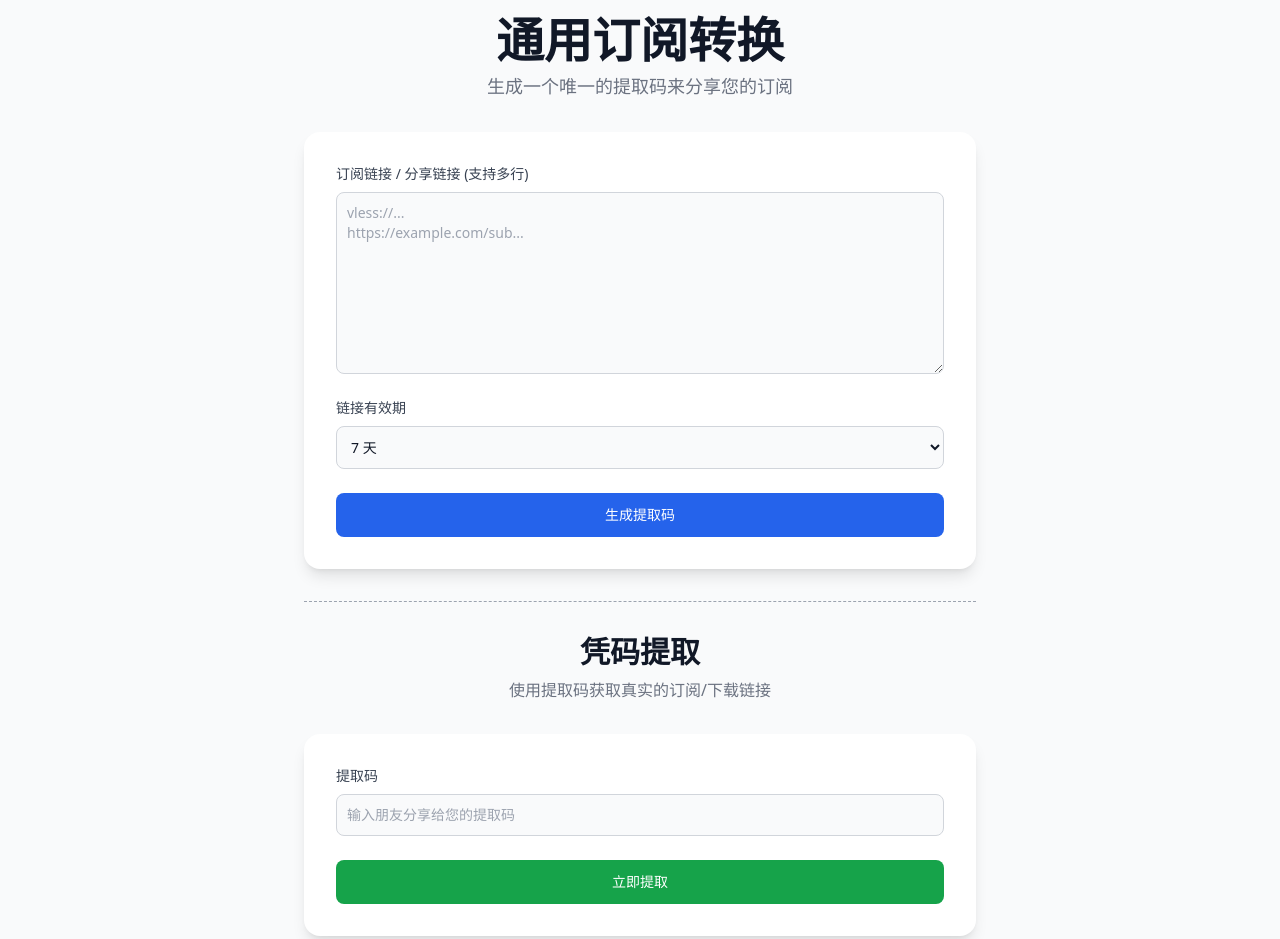
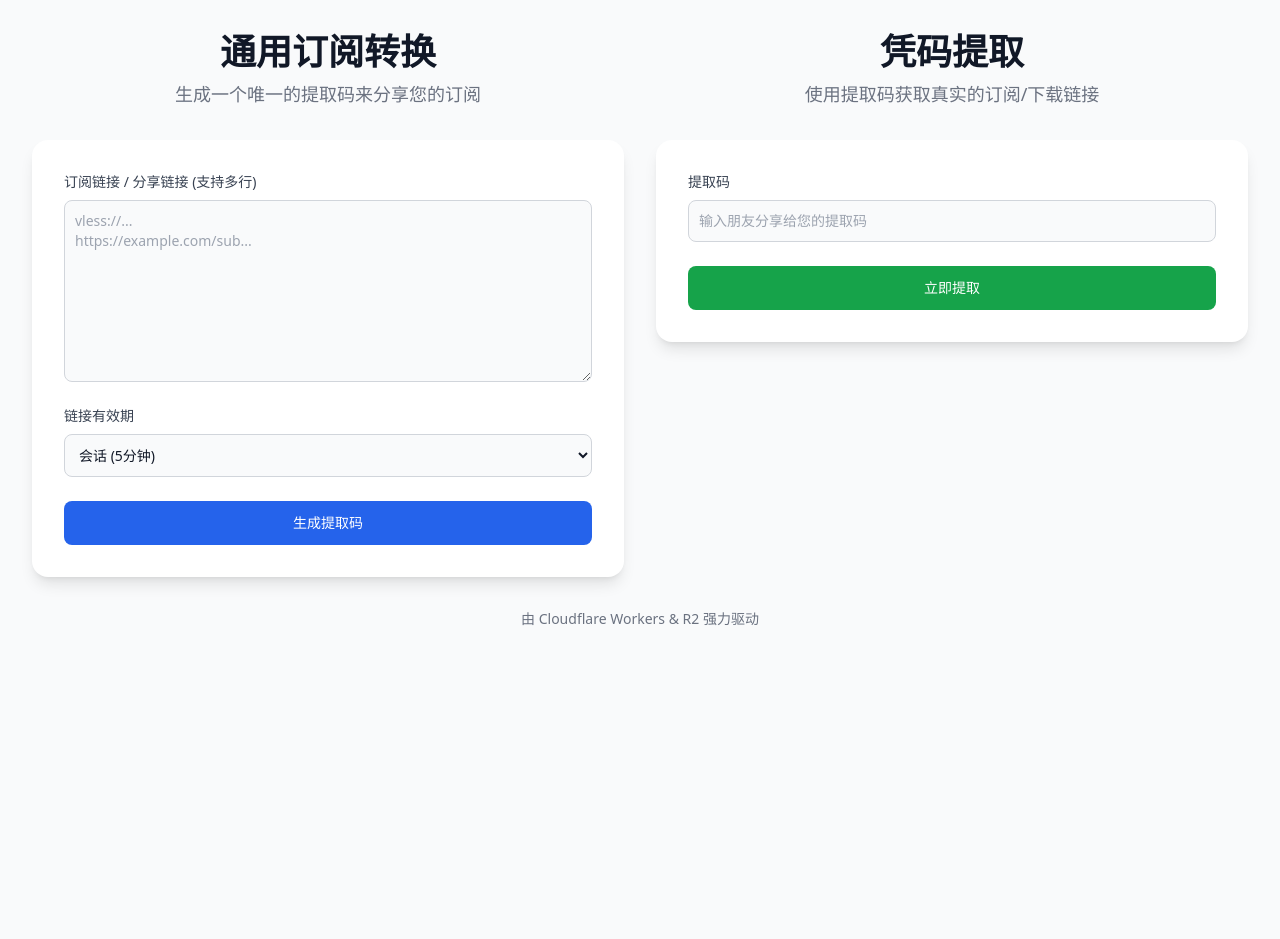
Before and after one commit to qyidc/sub-store, a website: page public/index.html in a window 1280 px wide. Shown: the top 939 px of the page. After the commit the page ends 800 px from the top, so only its background shows below. Drawn offline with nearby package versions, Linux system fonts and the light colour scheme.

Commit message:
全新改版

```diff
--- a/public/index.html
+++ b/public/index.html
@@ -10,12 +10,15 @@
 </head>
 <body class="bg-gray-50 dark:bg-gray-900 text-gray-800 dark:text-gray-200 font-sans">
 
-    <div class="min-h-screen flex flex-col items-center justify-center p-4 space-y-8">
+    <div class="container mx-auto p-4 lg:p-8">
+
+        <!-- Main Grid for side-by-side layout on large screens -->
+        <div class="grid grid-cols-1 lg:grid-cols-2 lg:gap-8">
 
             <!-- Part 1: Conversion Area -->
-        <div class="w-full max-w-2xl">
+            <div class="w-full">
                 <header class="text-center mb-8">
-                <h1 class="text-4xl md:text-5xl font-bold text-gray-900 dark:text-white">通用订阅转换</h1>
+                    <h1 class="text-4xl font-bold text-gray-900 dark:text-white">通用订阅转换</h1>
                     <p class="mt-2 text-lg text-gray-500 dark:text-gray-400">生成一个唯一的提取码来分享您的订阅</p>
                 </header>
                 <main class="w-full bg-white dark:bg-gray-800 rounded-2xl shadow-lg p-6 md:p-8 space-y-6">
@@ -30,8 +33,9 @@
                     <div>
                         <label for="expiration-select" class="block mb-2 text-sm font-medium text-gray-700 dark:text-gray-300">链接有效期</label>
                         <select id="expiration-select" class="bg-gray-50 border border-gray-300 text-gray-900 text-sm rounded-lg focus:ring-blue-500 focus:border-blue-500 block w-full p-2.5 dark:bg-gray-700 dark:border-gray-600 dark:placeholder-gray-400 dark:text-white">
+                            <option value="0" selected>会话 (5分钟)</option>
                             <option value="1">1 天</option>
-                        <option value="7" selected>7 天</option>
+                            <option value="7">7 天</option>
                             <option value="30">30 天</option>
                         </select>
                     </div>
@@ -54,14 +58,11 @@
                 </main>
             </div>
 
-        <!-- Separator -->
-        <div class="w-full max-w-2xl border-t border-dashed border-gray-400 dark:border-gray-600"></div>
-
             <!-- Part 2: Extraction Area -->
-        <div class="w-full max-w-2xl">
+            <div class="w-full mt-8 lg:mt-0">
                 <header class="text-center mb-8">
-                <h1 class="text-3xl font-bold text-gray-900 dark:text-white">凭码提取</h1>
-                <p class="mt-2 text-base text-gray-500 dark:text-gray-400">使用提取码获取真实的订阅/下载链接</p>
+                    <h1 class="text-4xl font-bold text-gray-900 dark:text-white">凭码提取</h1>
+                    <p class="mt-2 text-lg text-gray-500 dark:text-gray-400">使用提取码获取真实的订阅/下载链接</p>
                 </header>
                 <main class="w-full bg-white dark:bg-gray-800 rounded-2xl shadow-lg p-6 md:p-8 space-y-6">
                     <!-- Extraction Input -->
@@ -100,13 +101,14 @@
                     </div>
                 </main>
             </div>
+        </div> <!-- End of Main Grid -->
 
         <!-- Universal Error Message Area -->
         <div id="error-message" class="hidden fixed bottom-5 right-5 p-4 text-sm text-white bg-red-600 rounded-lg shadow-xl transition-opacity duration-300" role="alert">
             <span class="font-medium">错误:</span> <span id="error-text"></span>
         </div>
 
-        <footer class="text-center text-sm text-gray-500 dark:text-gray-400">
+        <footer class="mt-8 text-center text-sm text-gray-500 dark:text-gray-400">
             <p>由 Cloudflare Workers & R2 强力驱动</p>
         </footer>
 
```
Also changed, not shown: src/index.js (+17 -11 lines). Lines whose indentation alone changed are shown as unchanged.
